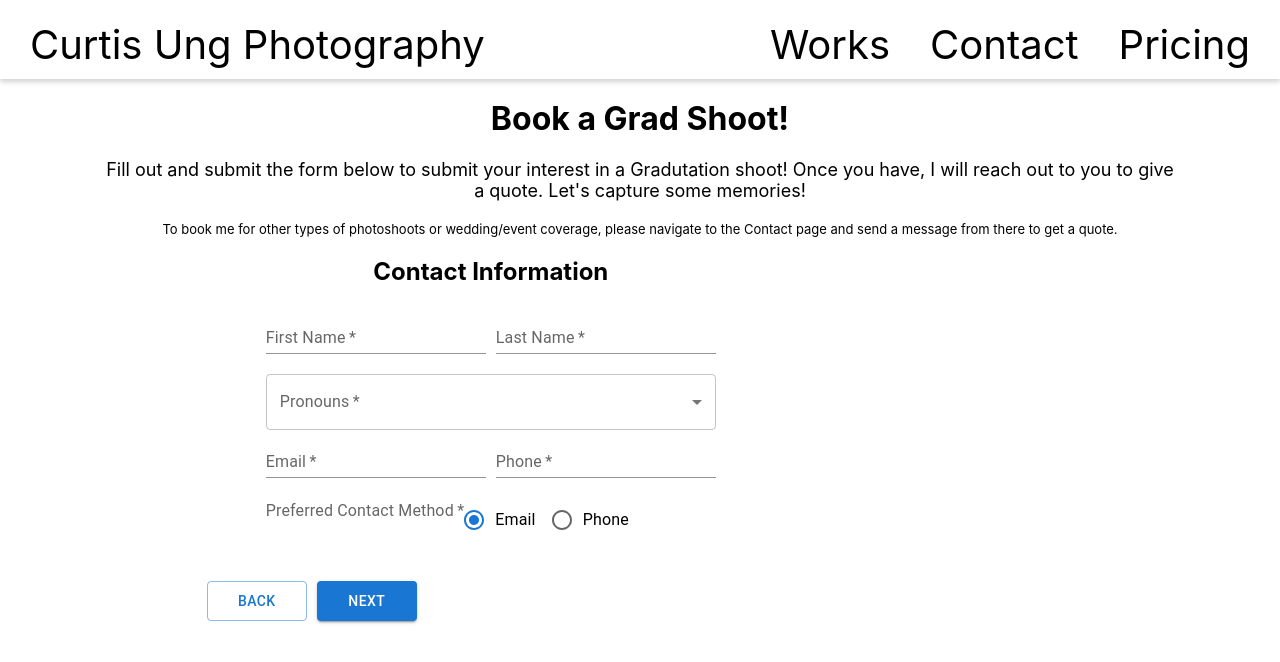
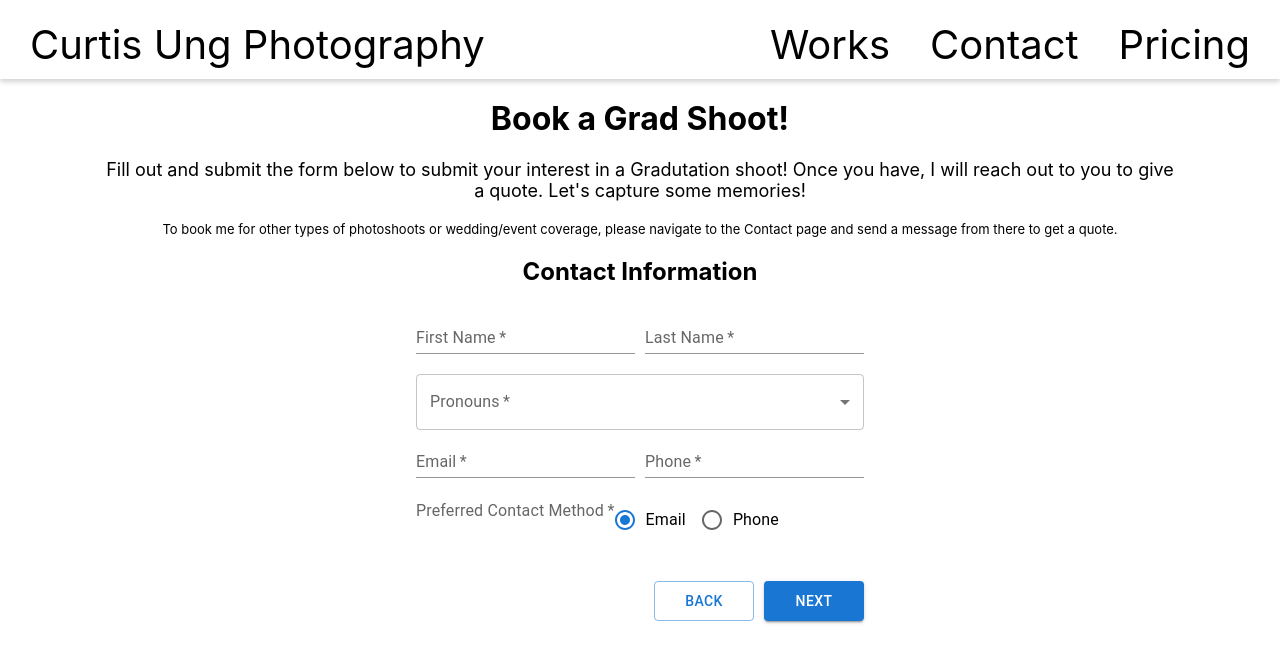
Before and after one commit to curtisung/curtiphotos-app, a React (Create React App) app: page /book-a-shoot in a window 1280 px wide. Shown: the top 662 px of the page. Built offline with nearby package versions, Linux system fonts and the light colour scheme.

Commit message:
simplifying css groups

```diff
--- a/src/components/GradShootForm.css
+++ b/src/components/GradShootForm.css
@@ -1,14 +1,27 @@
+.gradShootForm {
+  display: flex;
+  flex-direction: column;
+  align-items: center;
+}
+
+.page {
+  width: 100%;
+}
+
 .formSection {
   display: flex;
   /* align-items: center; */
   flex-direction: column;
+  width: 35%;
+  justify-content: center;
+
 }
 
 .formSectionContainer {
   /* min-height: 400px; */
+  min-width: 100%;
   display: flex;
   justify-content: center;
-  width: 981.6px;
 }
 
 .formSectionHeader {
@@ -33,6 +46,15 @@
 .formSectionItem {
   flex: 1;
 }
+
+/*
+Name Entry
+*/
+/* .nameEntry {
+  padding-bottom: 20px;
+  border-bottom: solid 1px rgb(172, 172, 172);
+  width: 100%;
+} */
 
 .pronouns.selectDropDownContainer {
   margin: 20px 0 0 0 !important;
@@ -125,16 +147,24 @@ Review Page
 }
 
 /*
+border
+*/
+.separationBorder {
+  padding: 20px 0;
+  /* border-top: solid 1px rgb(0, 0, 0); */
+}
+
+/*
 Buttons
 */
+
 .navigationButtons {
+  align-self: flex-end;
   display: flex;
   align-items: flex-end;
   justify-content: flex-end;
-  margin: 5px;
   gap: 10px;
-  margin-right: 37%;
-  margin-top: 40px;
+
 }
 
 .bookShootPage__Button {
--- a/src/components/GradShootForm.js
+++ b/src/components/GradShootForm.js
@@ -57,11 +57,10 @@ export default function GradShootForm() {
             <div className="formSectionContainer">
               {formPages[page-1]}
             </div>
-            <div className="formSectionContainer">
-              <div className="navigationButtons">
-                <Button className="bookShootPage__Button back" variant="outlined" onClick={() => changePage(-1)}>{leftButtonText}</Button>
-                <Button className="bookShootPage__Button next" variant="contained" onClick={() => changePage(1)}>{rightButtonText}</Button>
-              </div>
+            <div className="separationBorder"></div>
+            <div className="navigationButtons">
+              <Button className="bookShootPage__Button back" variant="outlined" onClick={() => changePage(-1)}>{leftButtonText}</Button>
+              <Button className="bookShootPage__Button next" variant="contained" onClick={() => changePage(1)}>{rightButtonText}</Button>
             </div>
         </div>
       </div>
@@ -101,7 +100,7 @@ function NameEntry({formData, setFormData}) {
   }
 
   return (
-    <div className="NameEntry">
+    <div className="nameEntry page">
       <h2 className="formSectionHeader">Contact Information</h2>
       <div className="formSectionBody">
         <FormControl fullWidth>
@@ -143,7 +142,7 @@ function NameEntry({formData, setFormData}) {
 
 function PackageSelect({ formData, setFormData }) {
   return (
-    <div className="packageSelect formSection">
+    <div className="packageSelect page">
       <h2 className="formSectionHeader">Select a Photo Package</h2>
       <div className="formSectionBody">
         <RadioGroup
@@ -170,7 +169,7 @@ function PackageSelect({ formData, setFormData }) {
 
 function DateSelect({formData, setFormData}) {
   return (
-    <div className="dateSelect">
+    <div className="dateSelect page">
       <h2 className="formSectionHeader">Select an Appointment Date</h2>
       <div className="formSectionBody">
         <div className="calendar">
@@ -199,7 +198,7 @@ function LocationSelect({formData, setFormData}) {
   }
 
   return (
-    <div className="locationSelect">
+    <div className="locationSelect page">
       <h2 className="formSectionHeader">Select Locations</h2>
       <div className="formSectionBody">
         <FormControl className="selectDropDownContainer" fullWidth>
@@ -234,7 +233,7 @@ function ReviewPage({formData, setFormData}) {
   });
 
   return (
-    <div className="reviewPage">
+    <div className="reviewPage page">
       <h2 className="formSectionHeader">Review Appointment Details</h2>
       <div className="appointmentDetailsContainer">
         <h3 className="reviewPage__contactHeader">Contact Details</h3>
```
